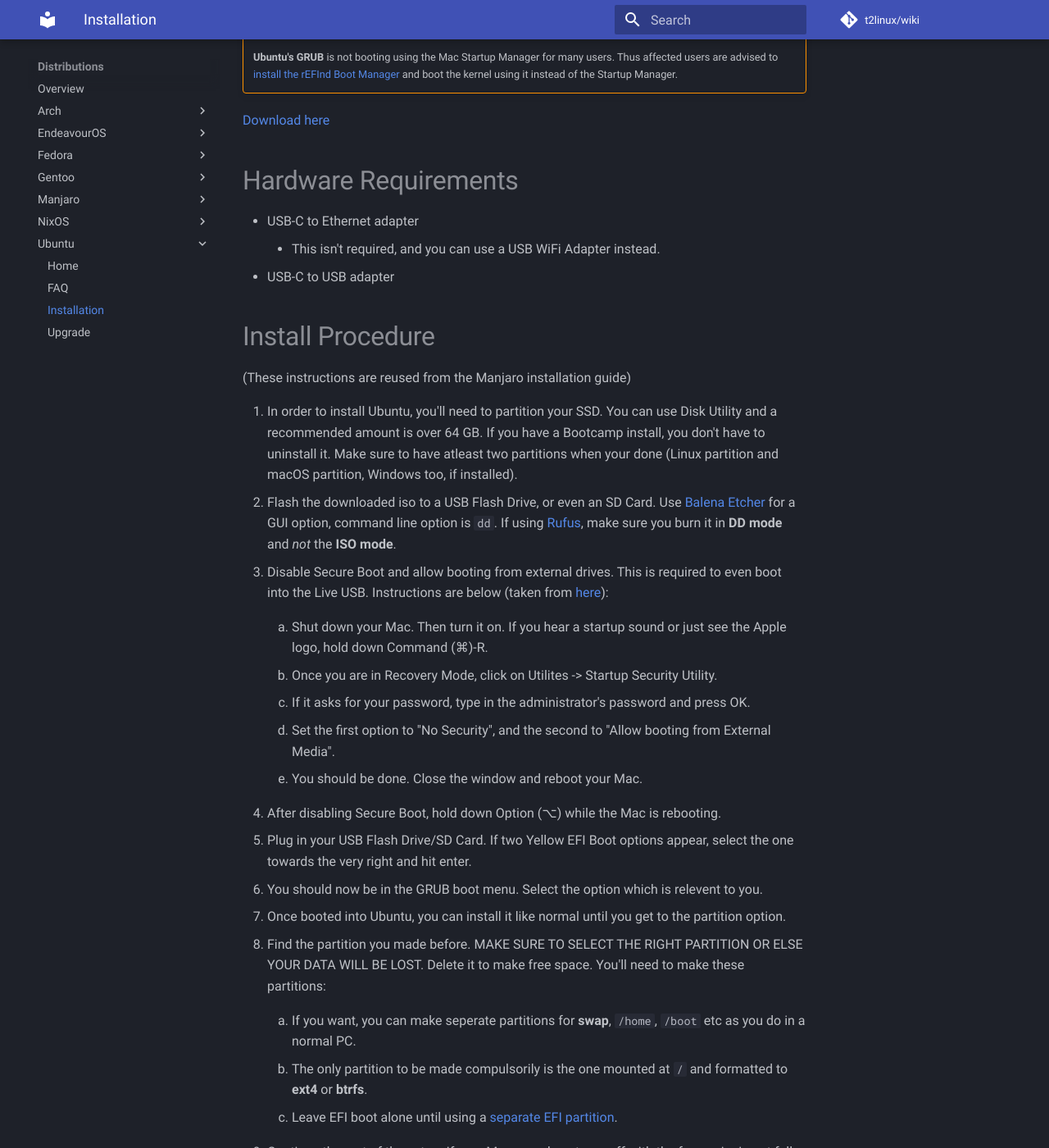
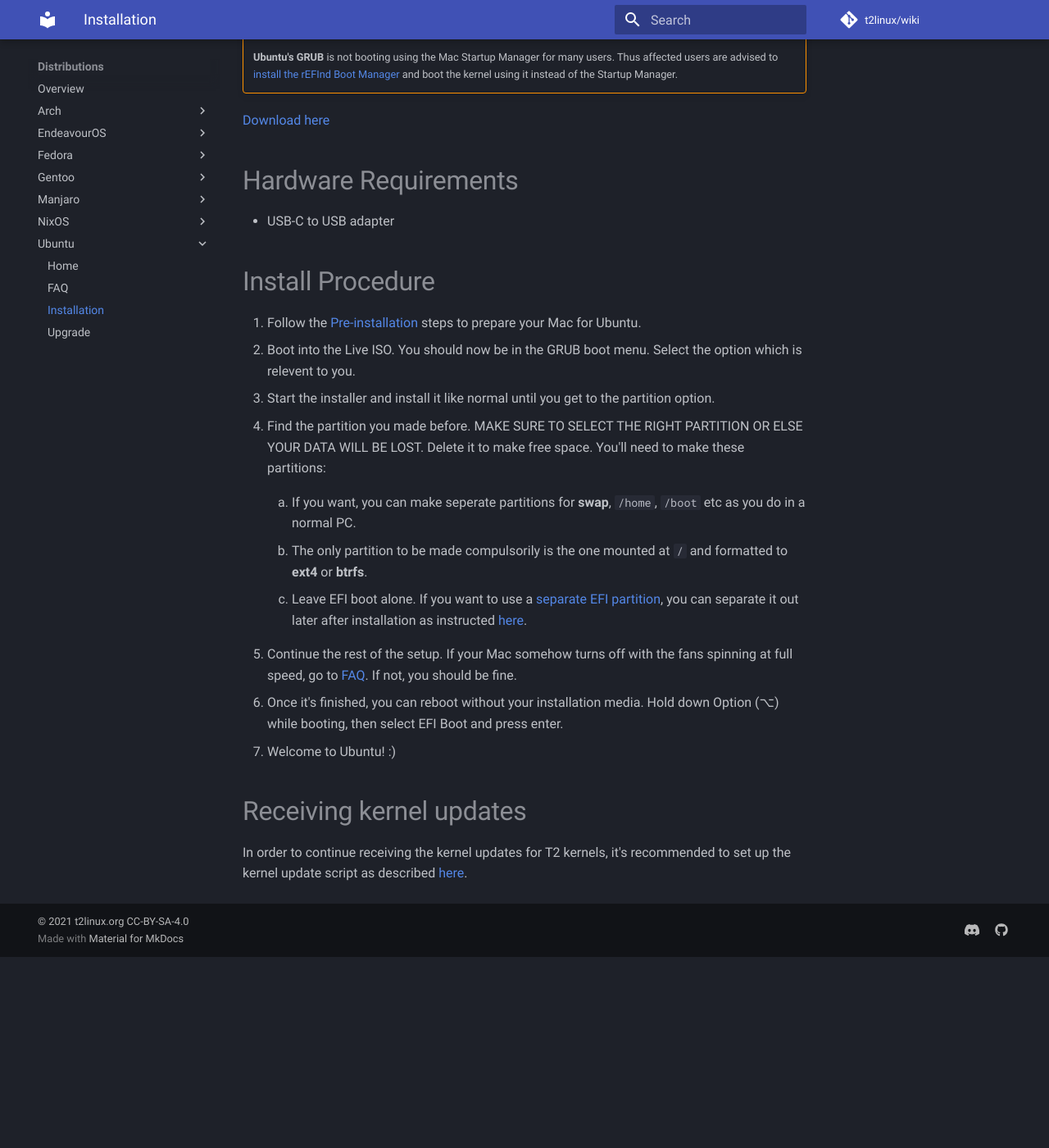
Before and after one commit to t2linux/wiki, an MkDocs documentation site: the page built from docs/distributions/ubuntu/installation.md, in a window 1280 px wide and 1400 px high, scrolled down 284 px. Shown: the whole window at 82% size. Built offline with MkDocs 1.6.1 and Material for MkDocs 9.7.7, drawn with Linux system fonts in a browser that asks for light colours; comment, search, counter and statistics services are not loaded; after the commit the page ends 1451 px from its top, so only the background shows below that; some of the changed text lies outside the part shown.

Commit message:
Ubuntu: Update guide for the new preinstall guide.

```diff
--- a/docs/distributions/ubuntu/installation.md
+++ b/docs/distributions/ubuntu/installation.md
@@ -7,43 +7,24 @@
 
 # Hardware Requirements
 
-* USB-C to Ethernet adapter
-    * This isn't required, and you can use a USB WiFi Adapter instead.
 * USB-C to USB adapter
 
 # Install Procedure
 
-(These instructions are reused from the Manjaro installation guide)
-
-1. In order to install Ubuntu, you'll need to partition your SSD. You can use Disk Utility and a recommended amount is over 64 GB. If you have a Bootcamp install, you don't have to uninstall it. Make sure to have atleast two partitions when your done (Linux partition and macOS partition, Windows too, if installed).
-2. Flash the downloaded iso to a USB Flash Drive, or even an SD Card. Use [Balena Etcher](https://www.balena.io/etcher/) for a GUI option, command line option is `dd`. If using [Rufus](https://rufus.ie/), make sure you burn it in **DD mode** and *not* the **ISO mode**.
-3. Disable Secure Boot and allow booting from external drives. This is required to even boot into the Live USB. Instructions are below (taken from [here](https://support.apple.com/en-au/HT208330)):
-
-    1. Shut down your Mac. Then turn it on. If you hear a startup sound or just see the Apple logo, hold down Command (⌘)-R.
-
-    2. Once you are in Recovery Mode, click on Utilites -> Startup Security Utility.
-
-    3. If it asks for your password, type in the administrator's password and press OK.
-
-    4. Set the first option to "No Security", and the second to "Allow booting from External Media".
-
-    5. You should be done. Close the window and reboot your Mac.
-
-4. After disabling Secure Boot, hold down Option (⌥) while the Mac is rebooting.
-5. Plug in your USB Flash Drive/SD Card. If two Yellow EFI Boot options appear, select the one towards the very right and hit enter.
-6. You should now be in the GRUB boot menu. Select the option which is relevent to you.
-7. Once booted into Ubuntu, you can install it like normal until you get to the partition option.
-8. Find the partition you made before. MAKE SURE TO SELECT THE RIGHT PARTITION OR ELSE YOUR DATA WILL BE LOST. Delete it to make free space. You'll need to make these partitions:
+1. Follow the [Pre-installation](https://wiki.t2linux.org/guides/preinstall) steps to prepare your Mac for Ubuntu.
+2. Boot into the Live ISO. You should now be in the GRUB boot menu. Select the option which is relevent to you.
+3. Start the installer and install it like normal until you get to the partition option.
+4. Find the partition you made before. MAKE SURE TO SELECT THE RIGHT PARTITION OR ELSE YOUR DATA WILL BE LOST. Delete it to make free space. You'll need to make these partitions:
 
     1. If you want, you can make seperate partitions for **swap**, `/home`, `/boot` etc as you do in a normal PC.
 
     2. The only partition to be made compulsorily is the one mounted at `/` and formatted to **ext4** or **btrfs**.
 
-    3. Leave EFI boot alone until using a [separate EFI partition](https://wiki.t2linux.org/guides/windows/#using-seperate-efi-partitions).
+    3. Leave EFI boot alone. If you want to use a [separate EFI partition](https://wiki.t2linux.org/guides/windows/#using-seperate-efi-partitions), you can separate it out later after installation as instructed [here](https://wiki.t2linux.org/guides/windows/#seperate-the-efi-partition-after-linux-is-installed).
 
-9. Continue the rest of the setup. If your Mac somehow turns off with the fans spinning at full speed, go to [FAQ](https://wiki.t2linux.org/distributions/ubuntu/faq/). If not, you should be fine.
-10. Once it's finished, you can reboot without your installation media. Hold down Option (⌥) while booting, then select EFI Boot and press enter.
-11. Welcome to Ubuntu! :)
+5. Continue the rest of the setup. If your Mac somehow turns off with the fans spinning at full speed, go to [FAQ](https://wiki.t2linux.org/distributions/ubuntu/faq/). If not, you should be fine.
+6. Once it's finished, you can reboot without your installation media. Hold down Option (⌥) while booting, then select EFI Boot and press enter.
+7. Welcome to Ubuntu! :)
 
 # Receiving kernel updates
 
```
Also changed, not shown: other parts of docs/distributions/ubuntu/installation.md (+1 -1 lines).
